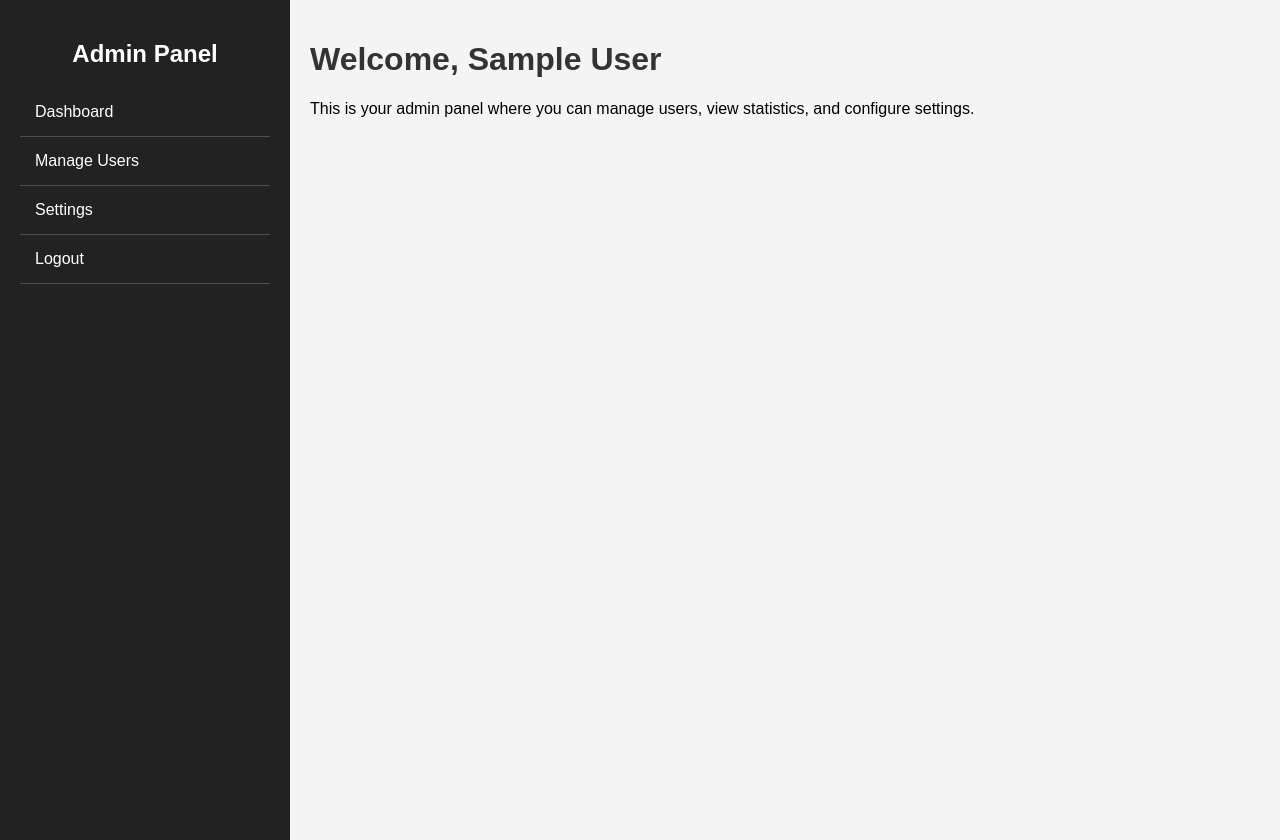
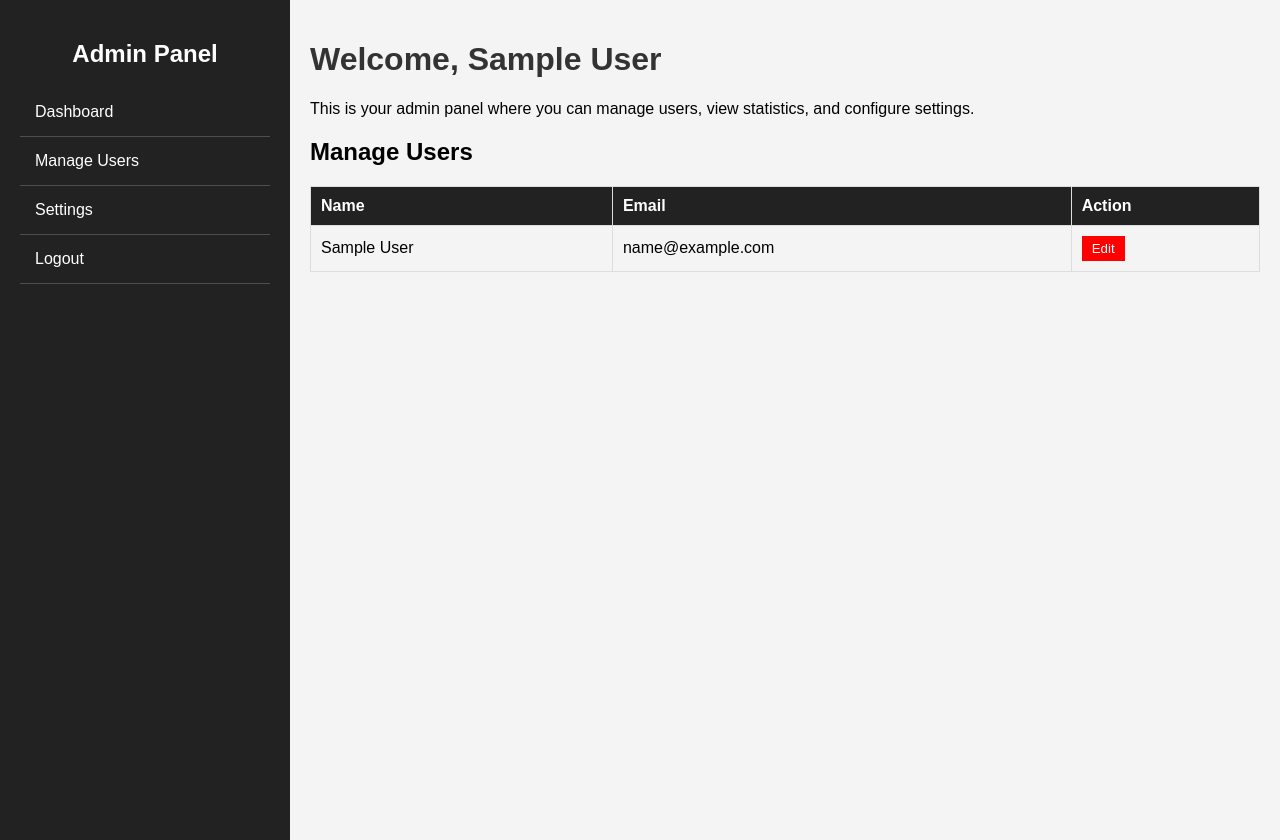
Before and after one commit to IHac-er/SE_LAB_PROJECT, a Flask app: page /admin_login in a window 1280 px wide. Run offline with Flask 3, Linux system fonts and the light colour scheme; the visitor is signed in with stand-in values (Sample User, id 1); tables that the repository leaves empty or names only in its code hold one stand-in row (values such as "Sample post").

Commit message:
made changes to admin.html to show users.

```diff
--- a/routes/admin.py
+++ b/routes/admin.py
@@ -1,9 +1,35 @@
 from flask import *
+import mysql.connector
 
 admin_bp = Blueprint('admin', __name__)
+
+# Database connection function
+def get_db_connection():
+    return mysql.connector.connect(
+        host="localhost",
+        user="root",
+        password="password@123",
+        database="codeodessey"
+    )
 
 @admin_bp.route('/admin_login')
 def admin_login():
     if 'name' in session and 'email' in session:
         return render_template('admin/admin.html', name=session['name'], email=session['email'])
     return redirect('/login')
+
+@admin_bp.route('/get-users', methods=['GET'])
+def get_users():
+    db = get_db_connection()
+    cursor = db.cursor()
+
+    cursor.execute("SELECT name, email FROM users")
+    users = cursor.fetchall()
+
+    cursor.close()
+    db.close()
+
+    # Convert list of tuples to list of dictionaries
+    user_list = [{"name": user[0], "email": user[1]} for user in users]
+
+    return jsonify(user_list)
--- a/static/css/admin/admin_style.css
+++ b/static/css/admin/admin_style.css
@@ -49,3 +49,32 @@ body {
 h1 {
     color: #333;
 }
+
+#manage-users table {
+    width: 100%;
+    border-collapse: collapse;
+    margin-top: 20px;
+}
+
+#manage-users th, #manage-users td {
+    padding: 10px;
+    border: 1px solid #ddd;
+    text-align: left;
+}
+
+#manage-users th {
+    background: #222;
+    color: white;
+}
+
+.edit-btn {
+    background: red;
+    color: white;
+    border: none;
+    padding: 5px 10px;
+    cursor: pointer;
+}
+
+.edit-btn:hover {
+    background: darkred;
+}
--- a/static/js/admin/admin_script.js
+++ b/static/js/admin/admin_script.js
@@ -1,9 +1,34 @@
-document.getElementById("logout").addEventListener("click", function() {
-    fetch('/logout', { method: 'POST' })
-        .then(response => {
-            if (response.ok) {
-                window.location.href = '/login.html';
-            }
-        })
-        .catch(error => console.error('Error:', error));
+document.addEventListener("DOMContentLoaded", function () {
+    fetch('/get-users')
+    .then(response => response.json())
+    .then(users => {
+        console.log("Users received:", users); // Debugging
+
+        const userList = document.getElementById("user-list");
+        userList.innerHTML = ""; // Clear previous entries
+
+        if (users.length === 0) {
+            userList.innerHTML = "<tr><td colspan='3'>No users found</td></tr>";
+            return;
+        }
+
+        users.forEach(user => {
+            console.log("User object:", user); // Check if user data is correct
+
+            // Make sure the correct keys are used
+            let userName = user.name || user.Name;
+            let userEmail = user.email || user.Email;
+
+            const row = document.createElement("tr");
+            row.innerHTML = `
+                <td>${userName}</td>
+                <td>${userEmail}</td>
+                <td><button class="edit-btn">Edit</button></td>
+            `;
+            userList.appendChild(row);
+        });
+
+        console.log("User table updated successfully.");
+    })
+    .catch(error => console.error("Error fetching users:", error));
 });
--- a/templates/admin/admin.html
+++ b/templates/admin/admin.html
@@ -20,8 +20,24 @@
     <div class="main-content">
         <h1>Welcome, {{ session['name'] }}</h1>
         <p>This is your admin panel where you can manage users, view statistics, and configure settings.</p>
+
+        <div id="manage-users">
+            <h2>Manage Users</h2>
+            <table>
+                <thead>
+                    <tr>
+                        <th>Name</th>
+                        <th>Email</th>
+                        <th>Action</th>
+                    </tr>
+                </thead>
+                <tbody id="user-list">
+                    <!-- Users will be inserted dynamically here -->
+                </tbody>
+            </table>
+        </div>
     </div>
 
-    <script src="{{ url_for('static', filename='js/admin/admin_scipt.js') }}"></script>
+    <script src="{{ url_for('static', filename='js/admin/admin_script.js') }}"></script>
 </body>
 </html>
```
